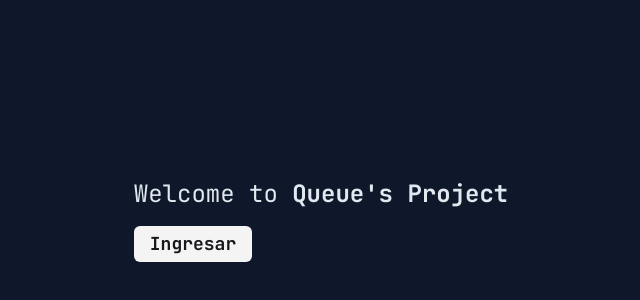
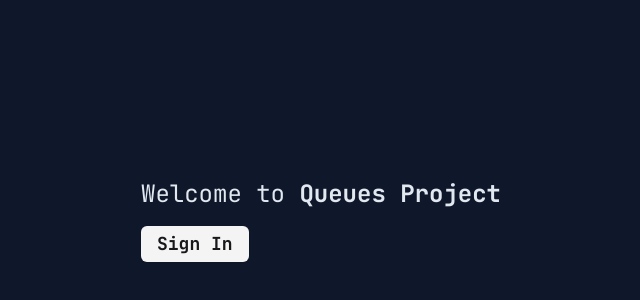
Before and after one commit to gasc1211/queues-project-ui, a Next.js app: page / in a window 1280 px wide. Shown: the part 180-480 px from the top of the page, without its empty margins (319-959 px from the left). Built offline with nearby package versions, Linux system fonts and the light colour scheme.

Commit message:
Rename sign in button

```diff
--- a/app/page.tsx
+++ b/app/page.tsx
@@ -6,9 +6,9 @@ export default function Home() {
   return (
     <main className="h-dvh flex items-center justify-around text-2xl">
       <div>
-        <h1>Welcome to <strong>Queue's Project</strong></h1>
+        <h1>Welcome to <strong>Queues Project</strong></h1>
         <Button variant={"secondary"} className="font-bold text-lg mt-4">
-          <Link href="/auth/signin">Ingresar</Link>
+          <Link href="/auth/signin">Sign In</Link>
         </Button>
       </div>
     </main>
```
